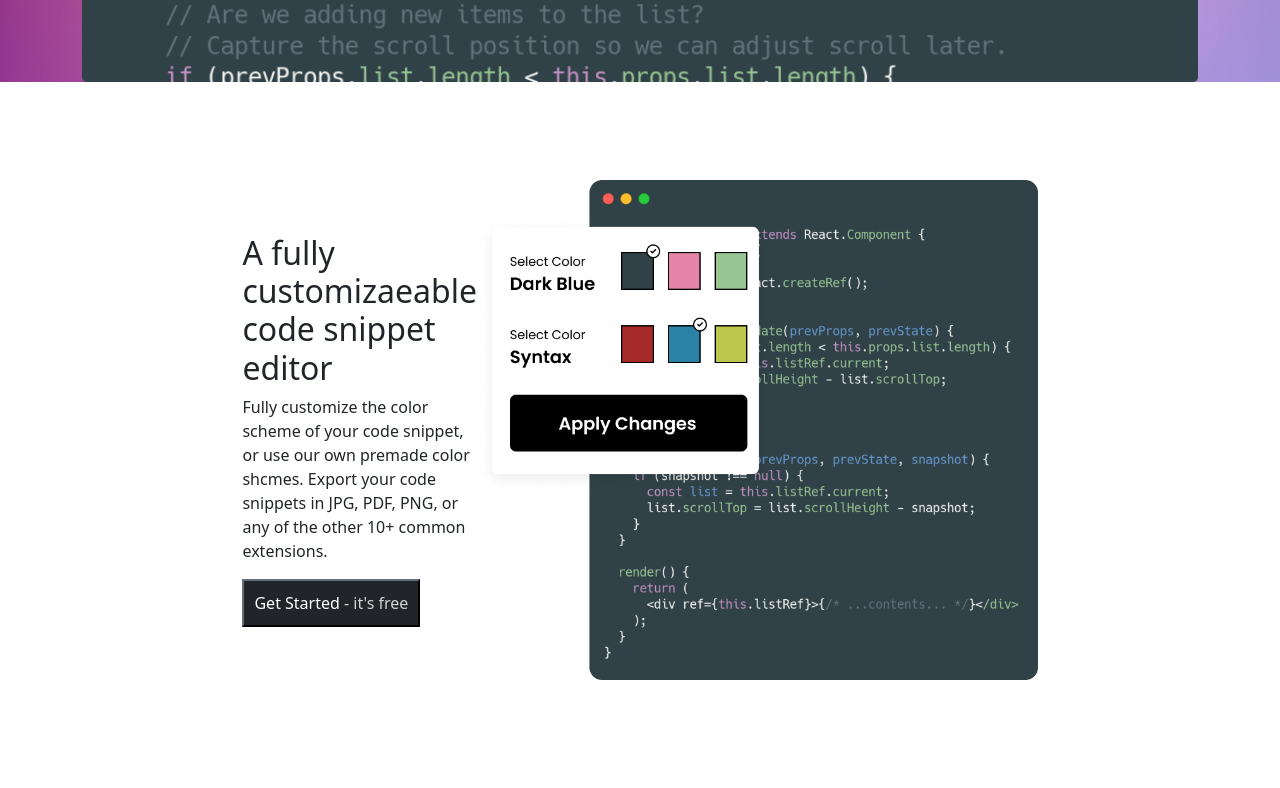
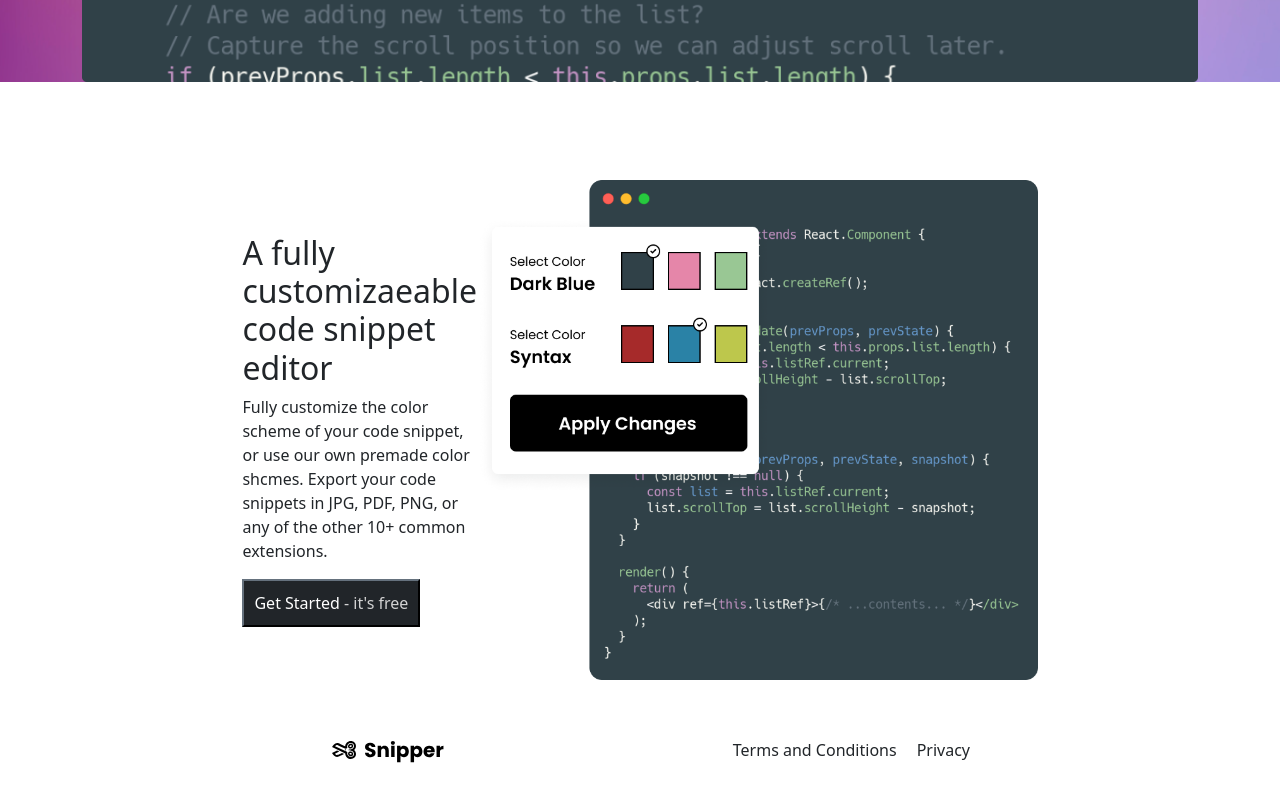
Before and after one commit to joshg1912/Snipper-landing-page, a website: page index.html in a window 1280 px wide. Shown: the part 716-1504 px from the top of the page. Before the commit the page ends 1444 px from the top, so only its background shows below. Drawn offline with nearby package versions, Linux system fonts and the light colour scheme.

Commit message:
adds footer

```diff
--- a/index.html
+++ b/index.html
@@ -40,5 +40,14 @@
              </div>
 </div>
 </div>
+<footer>
+    <ul class="footer-logo">
+        <li><img src="Assets/Logo.svg"></li>
+    </ul>
+    <ul class="nav-links">
+        <li class="nav-item">Terms and Conditions</li>
+        <li class="nav-item">Privacy</li>
+    </ul>
+</footer>
     </body>
 </html>
--- a/style.css
+++ b/style.css
@@ -47,3 +47,15 @@
     margin-left: 300px;
     margin-right: 300px;
 }
+
+footer {
+    display: flex;
+    justify-content: space-between;
+    align-items: center;
+    margin-left: 300px;
+    margin-right: 300px;
+}
+
+.footer-logo {
+    list-style: none;
+}
```
